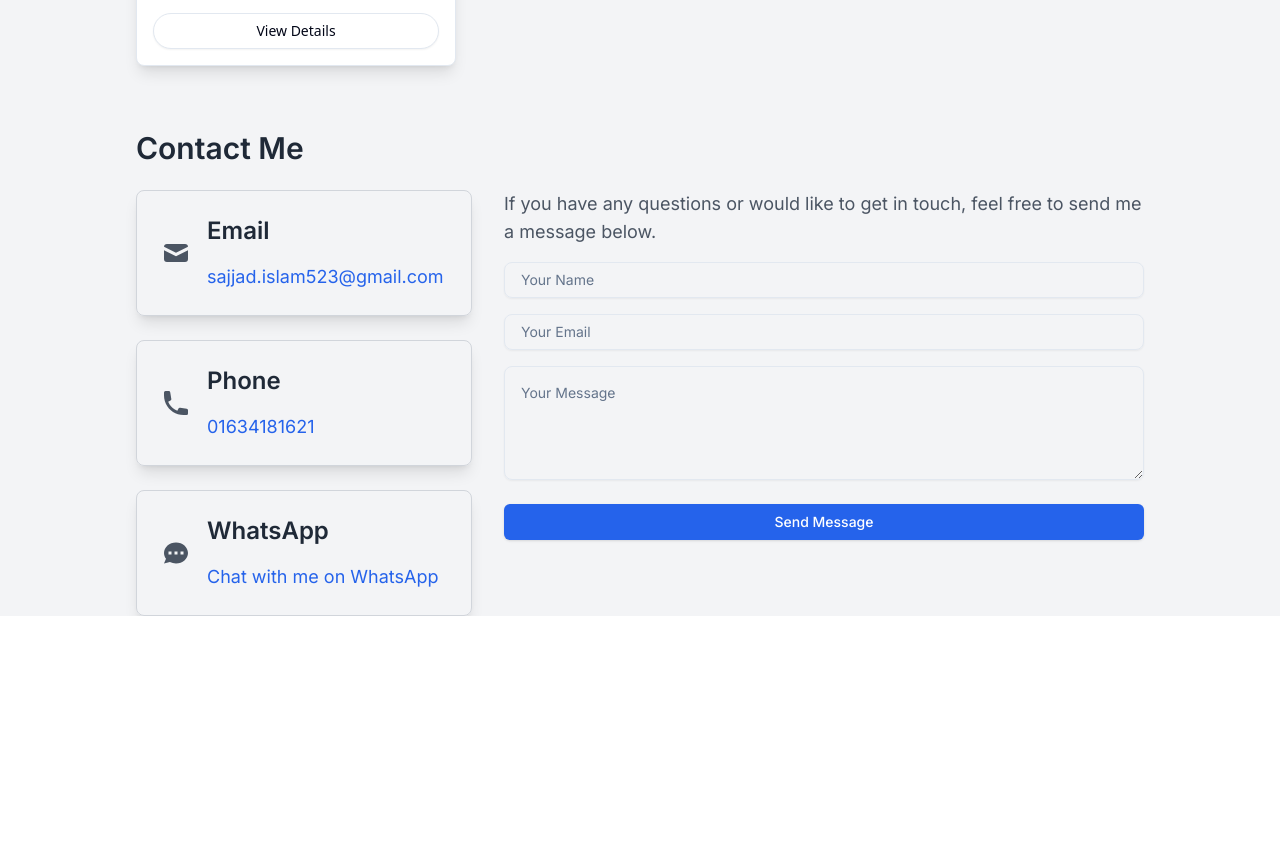
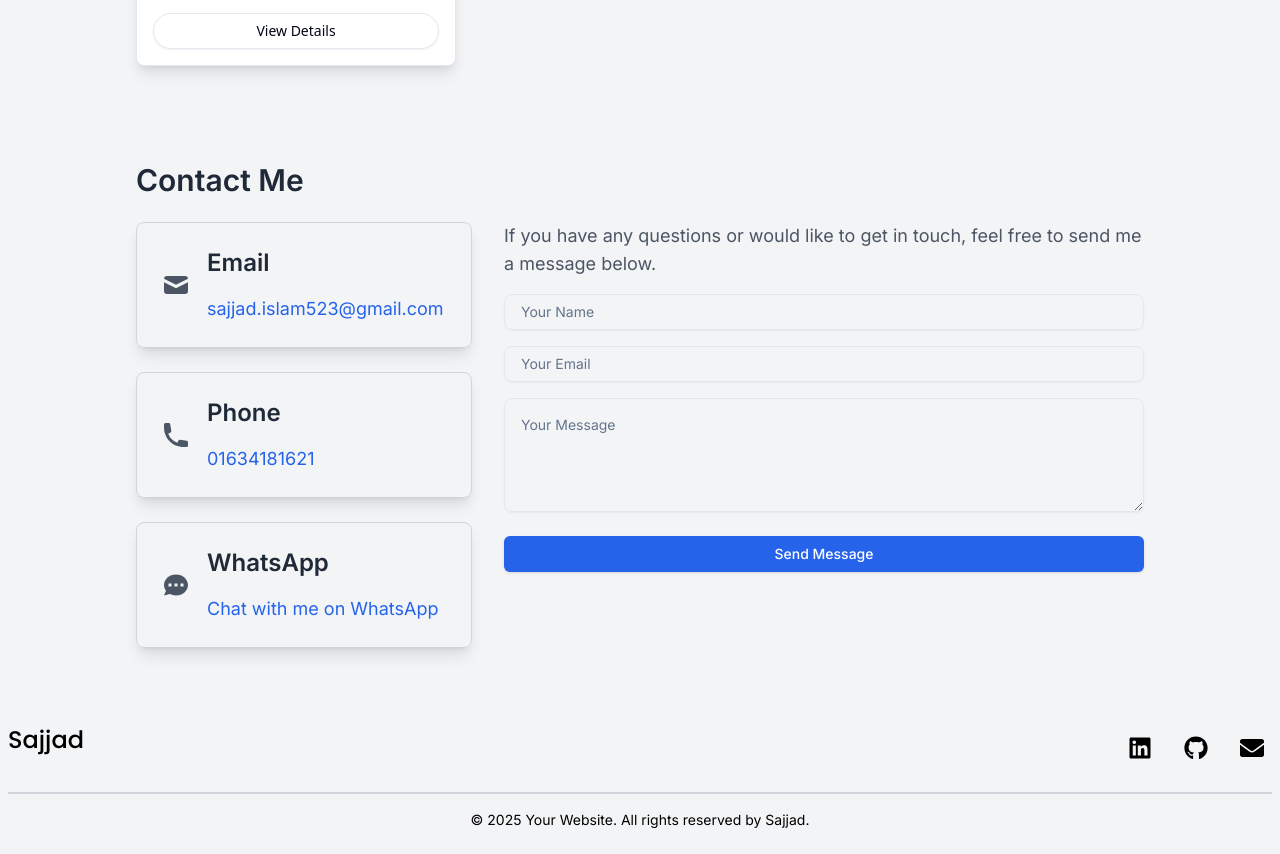
Before and after one commit to sajjadislam523/portfolio, a React (Vite) app: page / in a window 1280 px wide. Shown: the part 3660-4514 px from the top of the page. Before the commit the page ends 4276 px from the top, so only its background shows below. Built offline with nearby package versions, Linux system fonts and the light colour scheme.

Commit message:
Updated footer

```diff
--- a/src/components/Contact.jsx
+++ b/src/components/Contact.jsx
@@ -48,7 +48,7 @@ const Contact = () => {
     return (
         <section
             id="contact"
-            className="container px-6 mx-auto md:px-12 lg:px-20 font-inter"
+            className="container px-6 py-8 mx-auto md:px-12 lg:px-20 font-inter"
         >
             <motion.h2
                 className="mb-6 text-3xl font-semibold text-gray-800"
--- a/src/components/Footer.jsx
+++ b/src/components/Footer.jsx
@@ -1,8 +1,49 @@
+import { FaEnvelope, FaGithub, FaLinkedin } from "react-icons/fa"; // Import icons
+
 const Footer = () => {
     return (
-        <div>
-            <h1>this is footer</h1>
-        </div>
+        <footer className="py-6">
+            <div className="mx-auto text-center max-w-7xl">
+                <div className="flex items-center justify-between py-4">
+                    <div>
+                        <h2 className="text-2xl font-medium cursor-pointer font-poppins">
+                            Sajjad
+                        </h2>
+                    </div>
+                    <div className="flex gap-4 mt-4">
+                        <a
+                            href="https://www.linkedin.com"
+                            className="mx-2 "
+                            target="_blank"
+                            rel="noopener noreferrer"
+                        >
+                            <FaLinkedin className="text-2xl" />
+                        </a>
+                        <a
+                            href="https://github.com"
+                            className="mx-2 "
+                            target="_blank"
+                            rel="noopener noreferrer"
+                        >
+                            <FaGithub className="text-2xl" />
+                        </a>
+                        <a
+                            href="mailto:your-email@example.com"
+                            className="mx-2 "
+                        >
+                            <FaEnvelope className="text-2xl" />
+                        </a>
+                    </div>
+                </div>
+
+                <hr className="my-4 border-t-2 border-gray-300" />
+
+                <p className="text-sm font-inter">
+                    &copy; {new Date().getFullYear()} Your Website. All rights
+                    reserved by Sajjad.
+                </p>
+            </div>
+        </footer>
     );
 };
 
--- a/src/layout/Layout.jsx
+++ b/src/layout/Layout.jsx
@@ -1,4 +1,5 @@
 import { Outlet } from "react-router-dom";
+import Footer from "../components/Footer.jsx";
 import Navbar from "./../components/Navbar";
 
 const Layout = () => {
@@ -8,6 +9,7 @@ const Layout = () => {
             <div className="md:px-12">
                 <Outlet />
             </div>
+            <Footer />
         </div>
     );
 };
```
